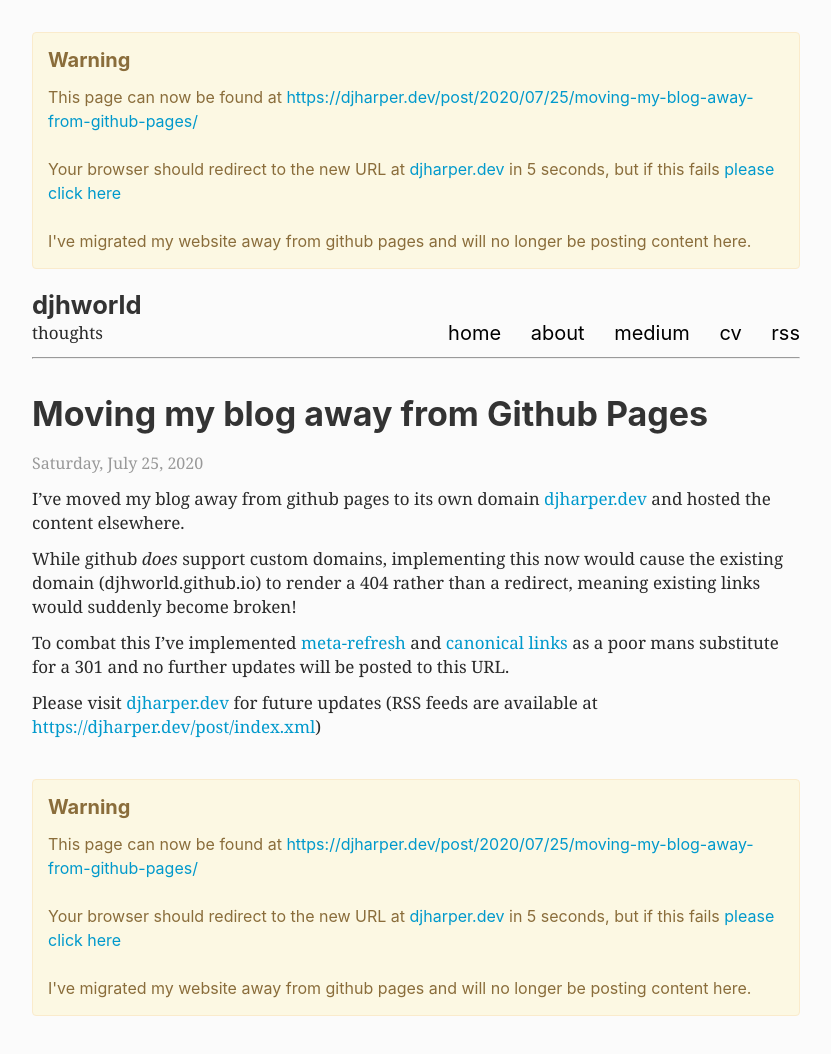
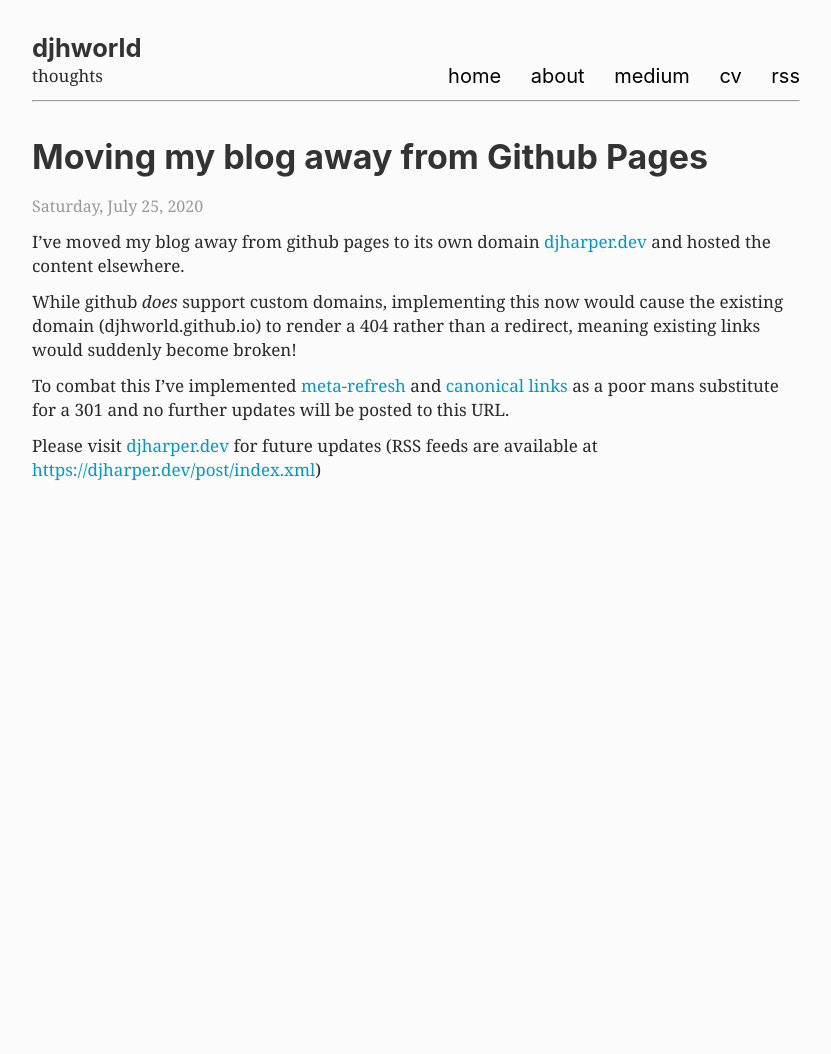
Before and after one commit to djhworld/djhworld.github.io, a plain HTML site: page post/2020/07/25/moving-my-blog-away-from-github-pages/index.html in a window 1280 px wide. Shown: the whole page, without its empty margins (224-1055 px from the left). After the commit the page ends 800 px from the top, so only its background shows below. Drawn offline with Linux system fonts and the light colour scheme; a script that the page names is missing.

Commit message:
Fixing links

```diff
--- a/index.xml
+++ b/index.xml
@@ -13,10 +13,10 @@
 
     <item>
       <title>Moving my blog away from Github Pages</title>
-      <link>https://djharper.dev/post/2020/07/25/moving-my-blog-away-from-github-pages/</link>
+      <link>https://djhworld.github.io/post/2020/07/25/moving-my-blog-away-from-github-pages/</link>
       <pubDate>Sat, 25 Jul 2020 09:00:00 +0000</pubDate>
 
-      <guid>https://djharper.dev/post/2020/07/25/moving-my-blog-away-from-github-pages/</guid>
+      <guid>https://djhworld.github.io/post/2020/07/25/moving-my-blog-away-from-github-pages/</guid>
       <description>I&amp;rsquo;ve moved my blog away from github pages to its own domain djharper.dev and hosted the content elsewhere.
 While github does support custom domains, implementing this now would cause the existing domain (djhworld.github.io) to render a 404 rather than a redirect, meaning existing links would suddenly become broken!
 To combat this I&amp;rsquo;ve implemented meta-refresh and canonical links as a poor mans substitute for a 301 and no further updates will be posted to this URL.</description>
--- a/post/2020/07/25/moving-my-blog-away-from-github-pages/index.html
+++ b/post/2020/07/25/moving-my-blog-away-from-github-pages/index.html
@@ -3,12 +3,8 @@
 
 <head>
   <meta charset="utf-8">
-  <meta http-equiv="refresh" content="5;url=https://djharper.dev/post/2020/07/25/moving-my-blog-away-from-github-pages/" />
-  <link rel="canonical" href="https://djharper.dev/post/2020/07/25/moving-my-blog-away-from-github-pages/" />
-
 
   <title>Moving my blog away from Github Pages - djhworld</title>
-
 
   <meta name="author" content="">
   <meta name="description" content="thoughts">
@@ -28,32 +24,14 @@
 
 
   <div class="wrap">
-    <div class="alert alert-warning">
-    <h3>Warning</h3>
-
-    <span>
-        This page can now be found at <a href="https://djharper.dev/post/2020/07/25/moving-my-blog-away-from-github-pages/">https://djharper.dev/post/2020/07/25/moving-my-blog-away-from-github-pages/</a>
-    </span>
-    <br/>
-    <br/>
-    <span>
-        Your browser should redirect to the new URL at <a href="https://djharper.dev">djharper.dev</a> in 5 seconds, but if this fails <a href="https://djharper.dev/post/2020/07/25/moving-my-blog-away-from-github-pages/">please click here</a>
-    </span>
-    <br/>
-    <br/>
-    <span>
-        I've migrated my website away from github pages and will no longer be posting content here.
-    </span>
-</div>
-
     <header class="mb">
-        <h1 class="h2 m-0"><a href="https://djharper.dev/" title="daniel harper">djhworld</a></h1>
+        <h1 class="h2 m-0"><a href="https://djhworld.github.io/" title="daniel harper">djhworld</a></h1>
       <div id="navbar">
-        <a title="home" href="https://djharper.dev/">home</a>
-        <a title="about" href="https://djharper.dev/about">about</a>
-        <a title="other writing on medium.com" href="https://djharper.dev/medium">medium</a>
-        <a title="CV" href="https://djharper.dev/cv">cv</a>
-        <a href="https://djharper.dev/post/index.xml" type="application/rss+xml" target="_blank" title="rss feed">rss</a>
+        <a title="home" href="https://djhworld.github.io/">home</a>
+        <a title="about" href="https://djhworld.github.io/about">about</a>
+        <a title="other writing on medium.com" href="https://djhworld.github.io/medium">medium</a>
+        <a title="CV" href="https://djhworld.github.io/cv">cv</a>
+        <a href="https://djhworld.github.io/post/index.xml" type="application/rss+xml" target="_blank" title="rss feed">rss</a>
       </div>
 
 
@@ -67,7 +45,7 @@
 <main>
 <article class="post">
 
-  <h1><a href="https://djharper.dev/post/2020/07/25/moving-my-blog-away-from-github-pages/" title="Moving my blog away from Github Pages">Moving my blog away from Github Pages</a></h1>
+  <h1><a href="https://djhworld.github.io/post/2020/07/25/moving-my-blog-away-from-github-pages/" title="Moving my blog away from Github Pages">Moving my blog away from Github Pages</a></h1>
   <p class="small gray">
     <time datetime="2020-07-25">Saturday, July 25, 2020</time>
 </p>
@@ -82,26 +60,6 @@
 
 </article>
 </main>
-<div class="alert alert-warning">
-    <h3>Warning</h3>
-
-    <span>
-        This page can now be found at <a href="https://djharper.dev/post/2020/07/25/moving-my-blog-away-from-github-pages/">https://djharper.dev/post/2020/07/25/moving-my-blog-away-from-github-pages/</a>
-    </span>
-    <br/>
-    <br/>
-    <span>
-        Your browser should redirect to the new URL at <a href="https://djharper.dev">djharper.dev</a> in 5 seconds, but if this fails <a href="https://djharper.dev/post/2020/07/25/moving-my-blog-away-from-github-pages/">please click here</a>
-    </span>
-    <br/>
-    <br/>
-    <span>
-        I've migrated my website away from github pages and will no longer be posting content here.
-    </span>
-</div>
-
-
-
 
 
 <script>
```
Also changed, not shown: index.html (+2 -2 lines).
